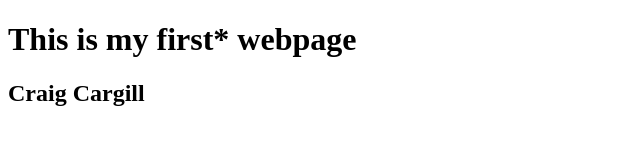
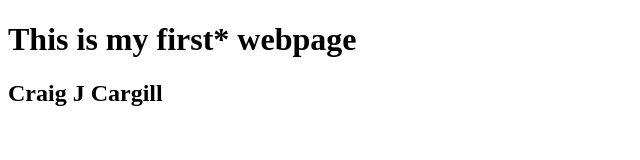
Before and after one commit to CraigC29/MyProject, a plain HTML site: page index.html in a window 1280 px wide. Shown: the full height of the page, 0-640 px from the left. Drawn offline with Linux system fonts and the light colour scheme.

Commit message:
Added last name Added Middle Initial

```diff
--- a/index.html
+++ b/index.html
@@ -6,6 +6,6 @@
 </head>
 <body>
 <h1>This is my first* webpage</h1>
-<h2>Craig Cargill</h2>
+<h2>Craig J Cargill</h2>
 </body>
 </html>
```
